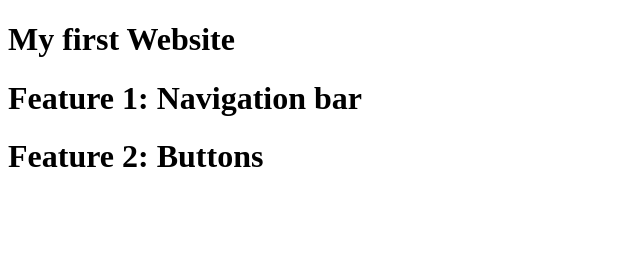
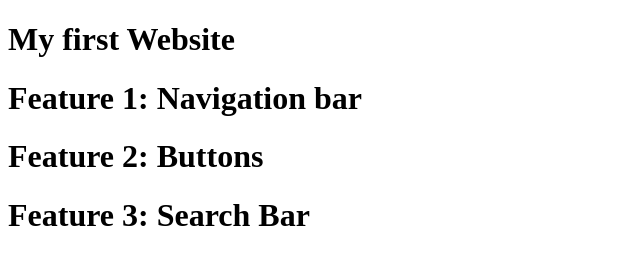
Before and after one commit to furqanshaikh21/Githubworkhop, a plain HTML site: page index.html in a window 1280 px wide. Shown: the whole page, without its empty margins (0-640 px from the left). Drawn offline with Linux system fonts and the light colour scheme.

Commit message:
This is a feature adding search bar

```diff
--- a/index.html
+++ b/index.html
@@ -9,5 +9,6 @@
     <h1>My first Website</h1>
     <h1>Feature 1: Navigation bar </h1>
     <h1>Feature 2: Buttons</h1>
+    <h1>Feature 3: Search Bar</h1>
 </body>
 </html>
```
